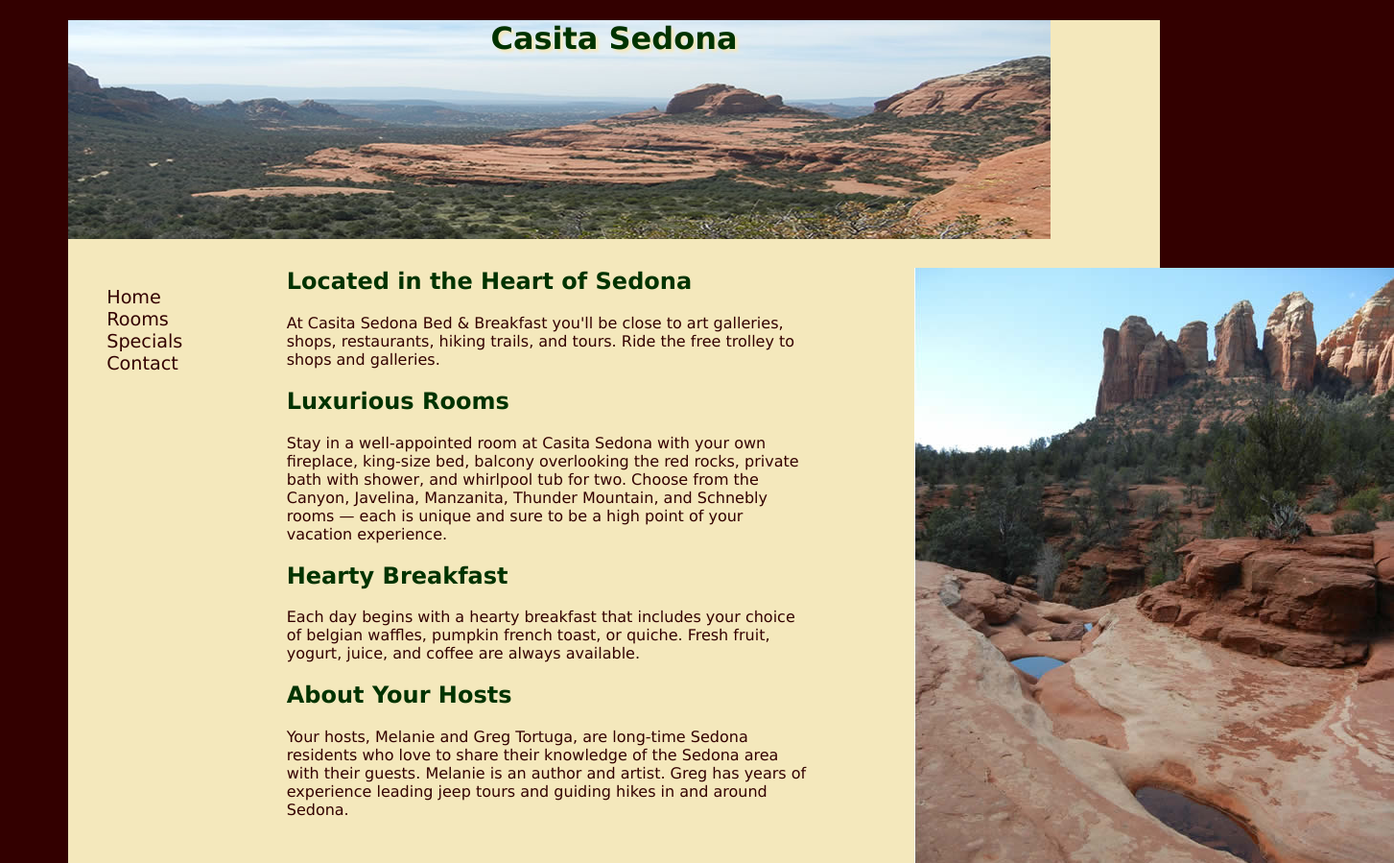
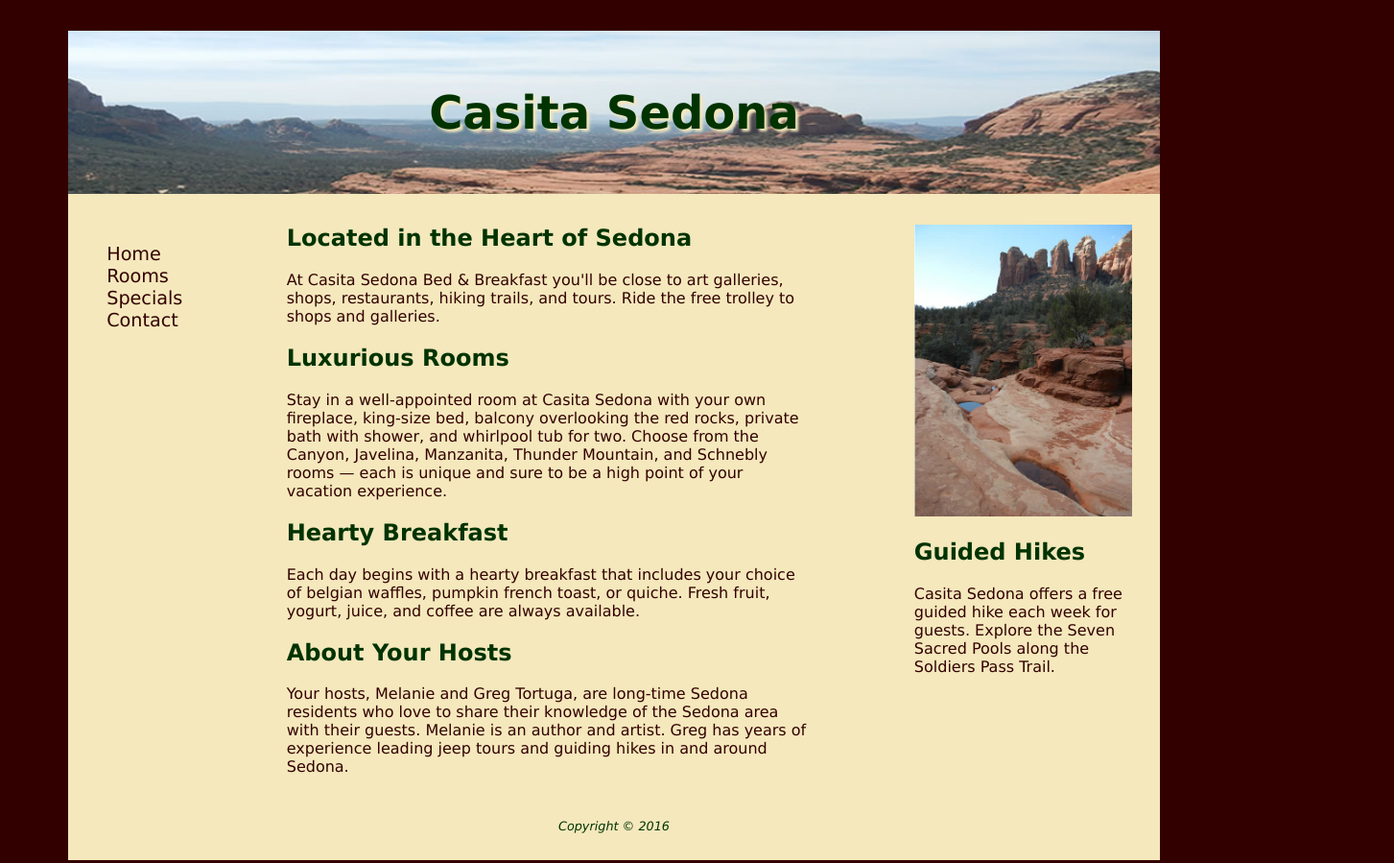
Before and after one commit to epic-erick/ResponsiveImages, a plain HTML site: page index.html in a window 1280 px wide. Shown: the top 899 px of the page at 96% size, 1453 px wide, since content can reach past the window. Drawn offline with Linux system fonts and the light colour scheme.

Commit message:
Changed 1) h1, line 26 to change font size & padding 2) header, line 20 background size -> cover 3) img , line 32 entire style rule

```diff
--- a/index.html
+++ b/index.html
@@ -19,10 +19,18 @@
       h1, h2 { color: #003300; }
       header { background-image: url(header.jpg);
                background-repeat: no-repeat;
+               background-size: cover; /* Scales the background image to be as large
+                                          as possible so that the background area
+                                          is completley covered by background image*/
       }
       h1 { text-align: center;
-           height: 236px;
+           font-size: 300%;
+           padding: 5% 0;
            text-shadow: 3px 3px 3px #F4E8BC;
+      }
+
+      img { max-width: 100%;
+            height: auto;
       }
 
       nav { float: left;
```
